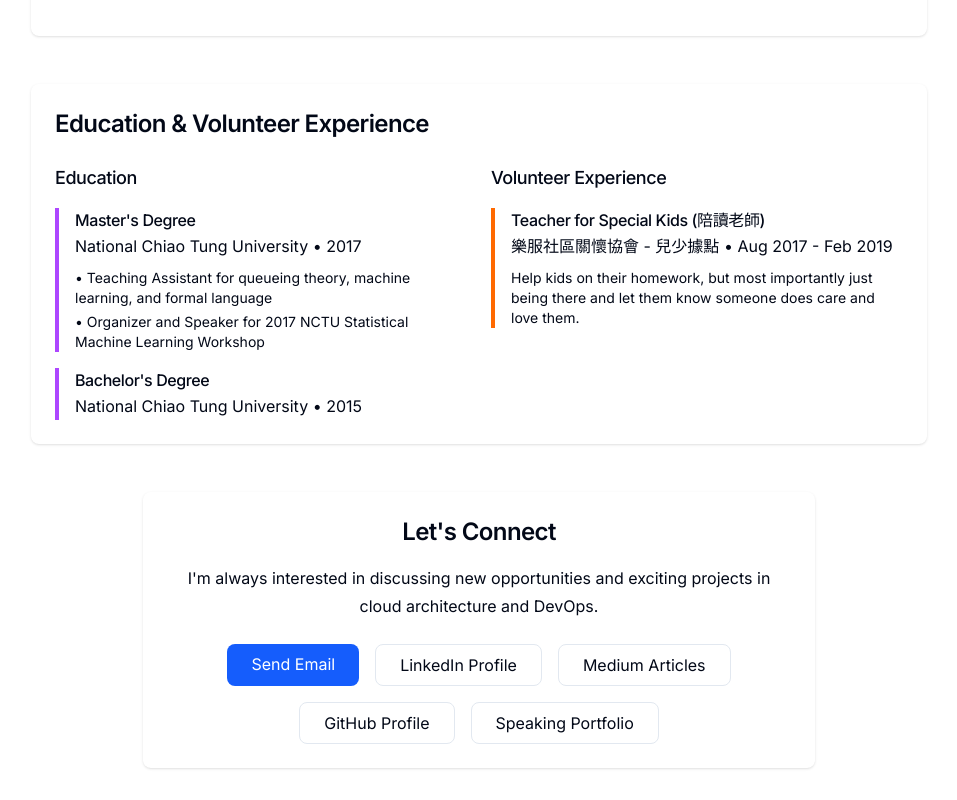
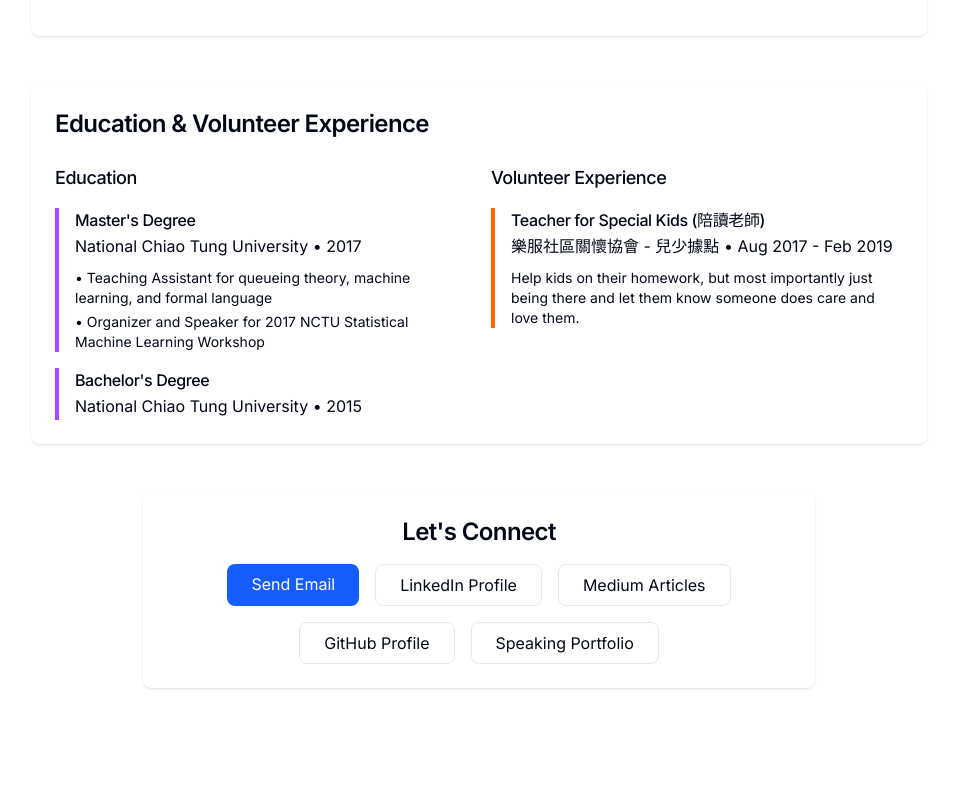
Before and after one commit to schwannden/resume, a Next.js app: page / in a window 1280 px wide. Shown: the part 4065-4865 px from the top of the page, without its empty margins (161-1118 px from the left). After the commit the page ends 4785 px from the top, so only its background shows below. Built offline with nearby package versions, Linux system fonts and the light colour scheme.

Commit message:
update: wording

```diff
--- a/src/app/page.tsx
+++ b/src/app/page.tsx
@@ -211,10 +211,6 @@ export default function HomePage() {
             <h3 className="text-2xl font-semibold text-card-foreground mb-4">
               Let&apos;s Connect
             </h3>
-            <p className="text-muted-foreground mb-6">
-              I&apos;m always interested in discussing new opportunities and
-              exciting projects in cloud architecture and DevOps.
-            </p>
             <div className="flex flex-col sm:flex-row gap-4 justify-center flex-wrap">
               <a
                 href={`mailto:${resumeData.email}`}
```
